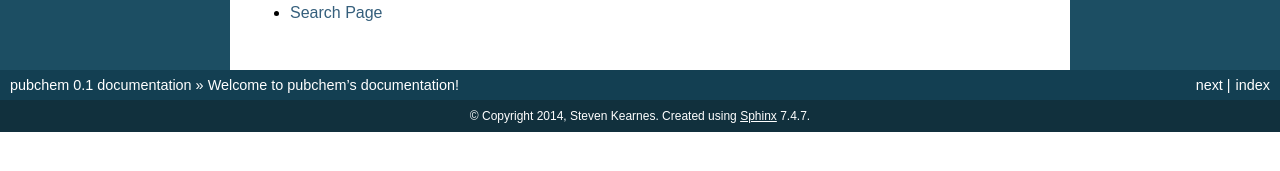
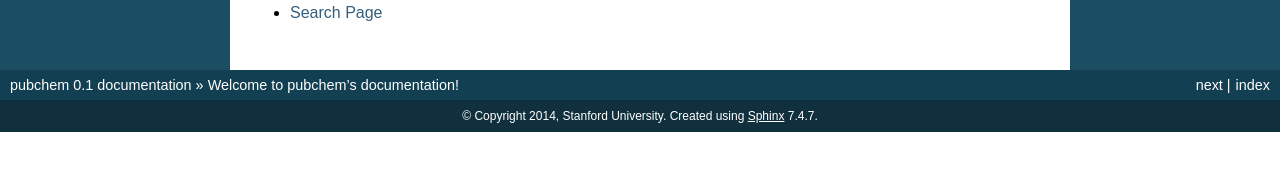
Before and after one commit to skearnes/pubchem-utils, a Sphinx documentation site: the page built from docs/index.rst, in a window 1280 px wide. Shown: the part 308-479 px from the top of the page. Built offline with Sphinx 7.4.7, drawn with Linux system fonts in a browser that asks for light colours.

Commit message:
Change copyright

```diff
--- a/docs/conf.py
+++ b/docs/conf.py
@@ -48,7 +48,7 @@ master_doc = 'index'
 
 # General information about the project.
 project = u'pubchem'
-copyright = u'2014, Steven Kearnes'
+copyright = u'2014, Stanford University'
 
 # The version info for the project you're documenting, acts as replacement for
 # |version| and |release|, also used in various other places throughout the
```
Also changed, not shown: docs/pug.rst (deleted).
